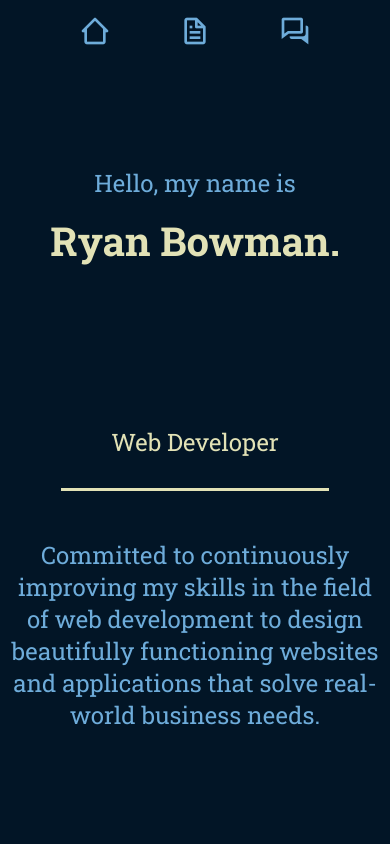
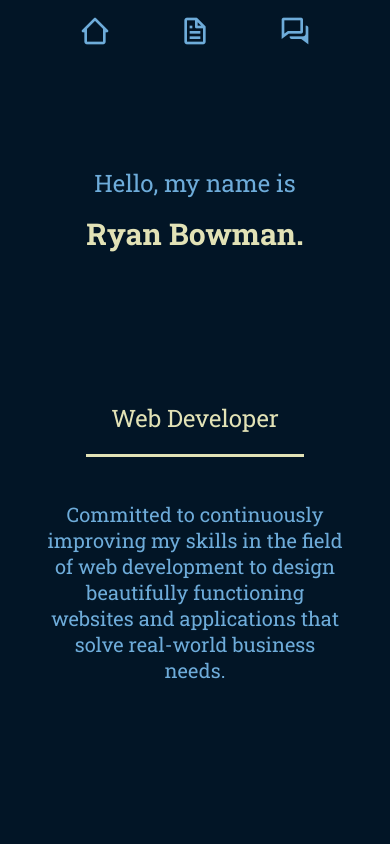
Before and after one commit to rymbowman/rymbowman.github.io, a React (Vite) app: page / in a window 390 px wide. Shown: the top 844 px of the page. Built offline with nearby package versions, Linux system fonts and the light colour scheme.

Commit message:
adjust styling for header to be adjusted for various screen sizes

```diff
--- a/src/components/header/Header.css
+++ b/src/components/header/Header.css
@@ -4,7 +4,7 @@
   align-items: flex-start;
   justify-content: center;
   gap: 15px;
-  margin-top: 125px;
+  margin-top: 150px;
   width: 100%;
 }
 
@@ -34,7 +34,7 @@
   justify-content: space-between;
   font-size: 24px;
   margin-top: 100px;
-  width: 100%;
+  width: 90%;
 }
 
 #career-field {
@@ -49,7 +49,7 @@
 
 #bio {
   color: #6eacda;
-  width: 80%;
+  width: 90%;
   padding-left: 50px;
 }
 
@@ -75,7 +75,7 @@ header {
   }
 
   #bio {
-    width: 100%;
+    width: 90%;
   }
 }
 
@@ -114,11 +114,28 @@ header {
 
   #career-field {
     border-right: none;
+    padding: 20px 50px;
     border-bottom: 3px solid #e2e2b6;
   }
 
   #bio {
-    padding-left: 0;
-    width: 100%;
+    padding: 0;
+    width: 90%;
   }
 }
+
+/* smallest screens */
+@media (max-width: 575px) {
+  #name {
+    font-size: 30px;
+  }
+
+  #career-field {
+    padding: 20px 25px;
+  }
+
+  #bio {
+    width: 90%;
+    font-size: 20px;
+  }
+}
```
